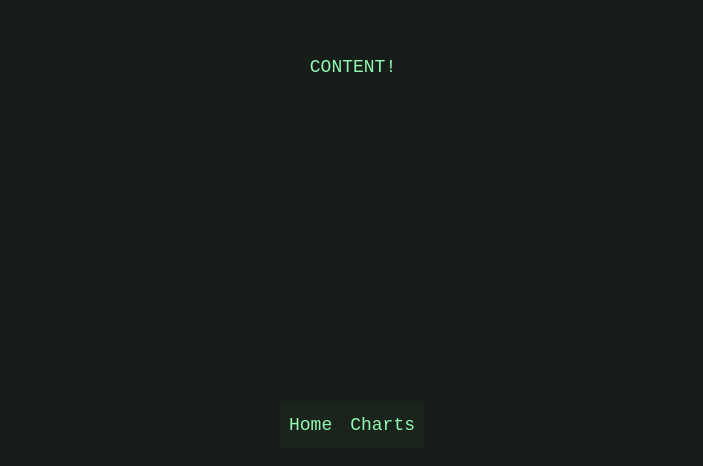
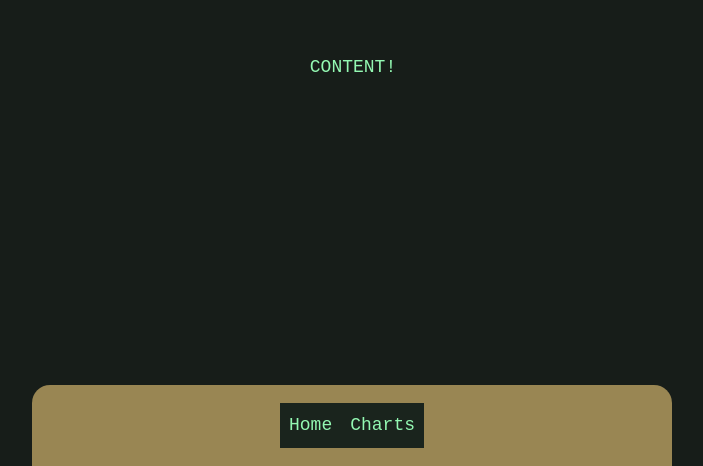
Before and after one commit to Catman06/RT-Chart-Database-Interface, a Vue app: page / in a window 1280 px wide. Shown: the part 334-800 px from the top of the page, without its empty margins (288-991 px from the left). Built offline with nearby package versions, Linux system fonts and the light colour scheme.

Commit message:
Added basic version of the navbar frame

```diff
--- a/src/App.vue
+++ b/src/App.vue
@@ -34,8 +34,10 @@ function switchTab(num: number) {
   display: flex;
   justify-content: center;
   bottom: 0;
+  background-color: var(--frame_color);
   width: 50vw;
   list-style-type: none;
+  border-radius: 1rem 1rem 0rem 0rem;
 }
 .navTabs {
   background-color: var(--light_background);
--- a/src/components/NewChart.vue
+++ b/src/components/NewChart.vue
@@ -83,13 +83,13 @@ import { onMounted } from 'vue';
 		background-color: #1e201c;
 		border-color: inherit;
 		border-style: solid;
-		width: 90vw;
-		height: 90vh;
 		top: 1vh;
+		height: calc(90vh - 1rem);
 		display: flex;
 		flex-direction: column;
 		overflow: auto;
 		margin: auto;
+		filter:blur(0px);
 
 		&>form>div {
 			display: flex;
--- a/src/style.css
+++ b/src/style.css
@@ -16,6 +16,7 @@
   --line_color: rgb(147, 248, 178);
   --light_background: #1a241d;
   --lighter_background: #2c3d31;
+  --frame_color: #998653;
 }
 
 body {
```
